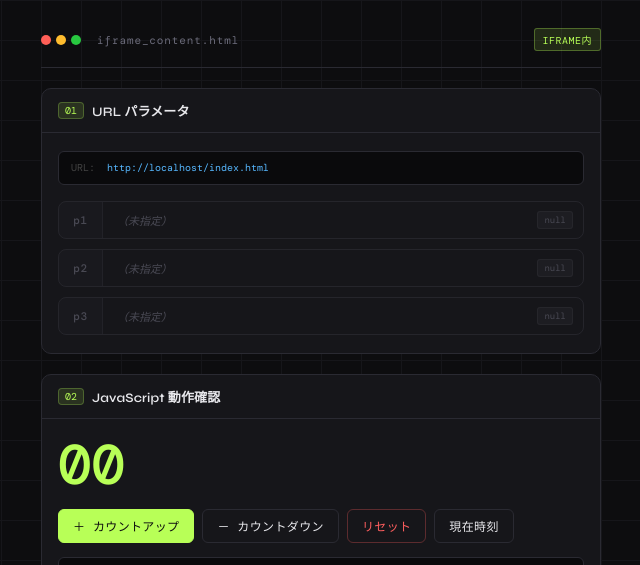
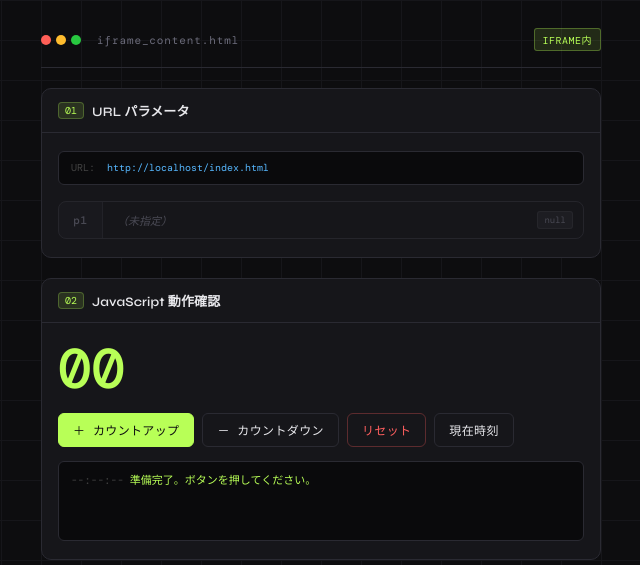
Before and after one commit to ohsawa0811/webpage, a plain HTML site: page index.html in a window 1280 px wide. Shown: the top 565 px of the page, without its empty margins (319-959 px from the left). Drawn offline with nearby package versions, Linux system fonts and the light colour scheme.

Commit message:
Add files via upload

```diff
--- a/index.html
+++ b/index.html
@@ -395,43 +395,43 @@
   // ===== URLパラメータ読み取り =====
   (function () {
     const params = new URLSearchParams(window.location.search);
-    const keys = ['p1', 'p2', 'p3'];
 
-    // 現在のURLを表示（クォートを除去して表示）
+    // 現在のURLを表示
     document.getElementById('current-url').textContent = window.location.href;
 
     const grid = document.getElementById('param-grid');
+    const raw = params.get('p1');
 
-    keys.forEach(function (key) {
-      // URLSearchParams はクォート文字もそのまま返すので除去する
-      let raw = params.get(key);
-      let value = null;
-      if (raw !== null) {
-        // 前後の " や ' を取り除く
-        value = raw.replace(/^["']|["']$/g, '').trim();
-      }
+    if (raw === null) {
+      // p1 自体が未指定の場合
+      const row = document.createElement('div');
+      row.className = 'param-row no-value';
+      row.innerHTML = `
+        <div class="param-key">p1</div>
+        <div class="param-value empty">（未指定）</div>
+        <span class="param-badge-none">null</span>
+      `;
+      grid.appendChild(row);
+      return;
+    }
 
+    // カンマで分割して各値を表示
+    const values = raw.split(',').map(v => v.trim()).filter(v => v.length > 0);
+
+    values.forEach(function (val, i) {
       const row = document.createElement('div');
-      row.className = 'param-row ' + (value !== null ? 'has-value' : 'no-value');
+      row.className = 'param-row has-value';
 
       const keyEl = document.createElement('div');
       keyEl.className = 'param-key';
-      keyEl.textContent = key;
+      keyEl.textContent = i + 1;   // 1, 2, 3 …
 
       const valEl = document.createElement('div');
-      valEl.className = 'param-value' + (value !== null ? '' : ' empty');
-      valEl.textContent = value !== null ? value : '（未指定）';
+      valEl.className = 'param-value';
+      valEl.textContent = val;
 
       row.appendChild(keyEl);
       row.appendChild(valEl);
-
-      if (value === null) {
-        const badge = document.createElement('span');
-        badge.className = 'param-badge-none';
-        badge.textContent = 'null';
-        row.appendChild(badge);
-      }
-
       grid.appendChild(row);
     });
   })();
```
